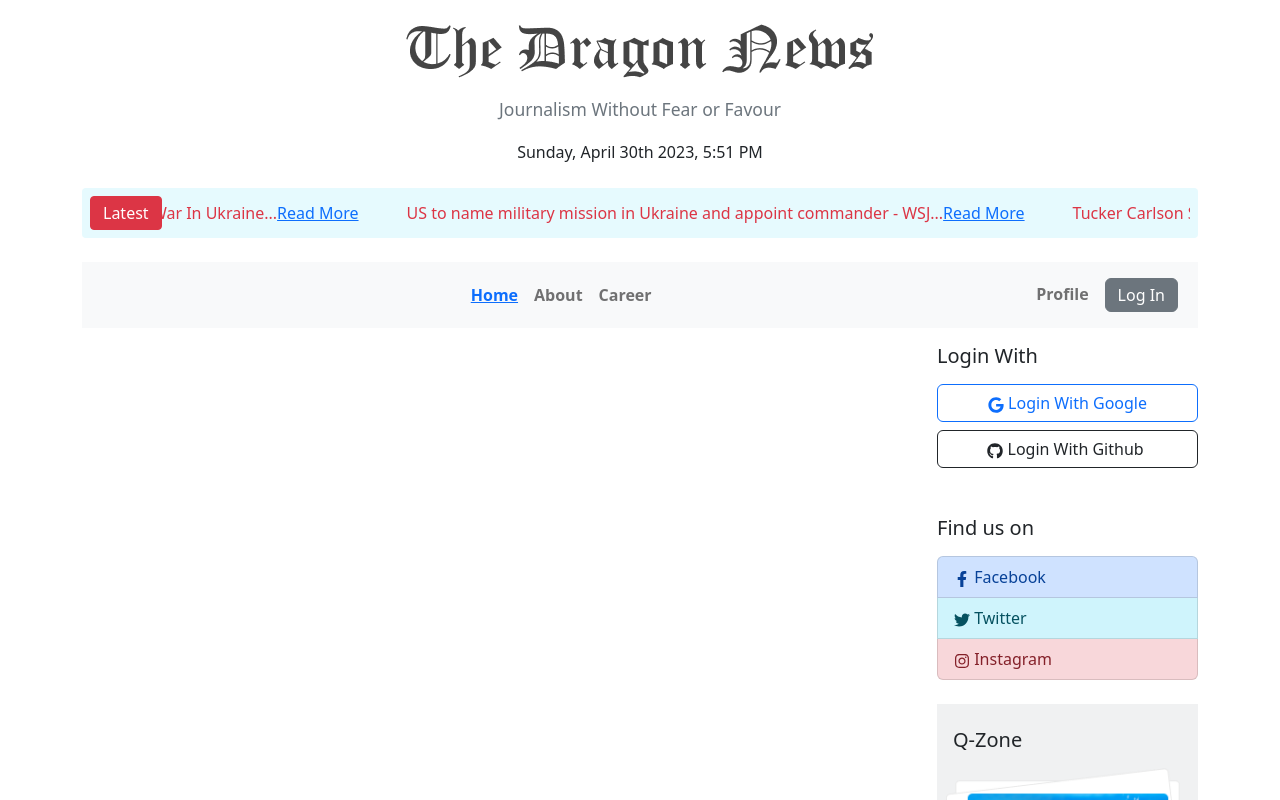
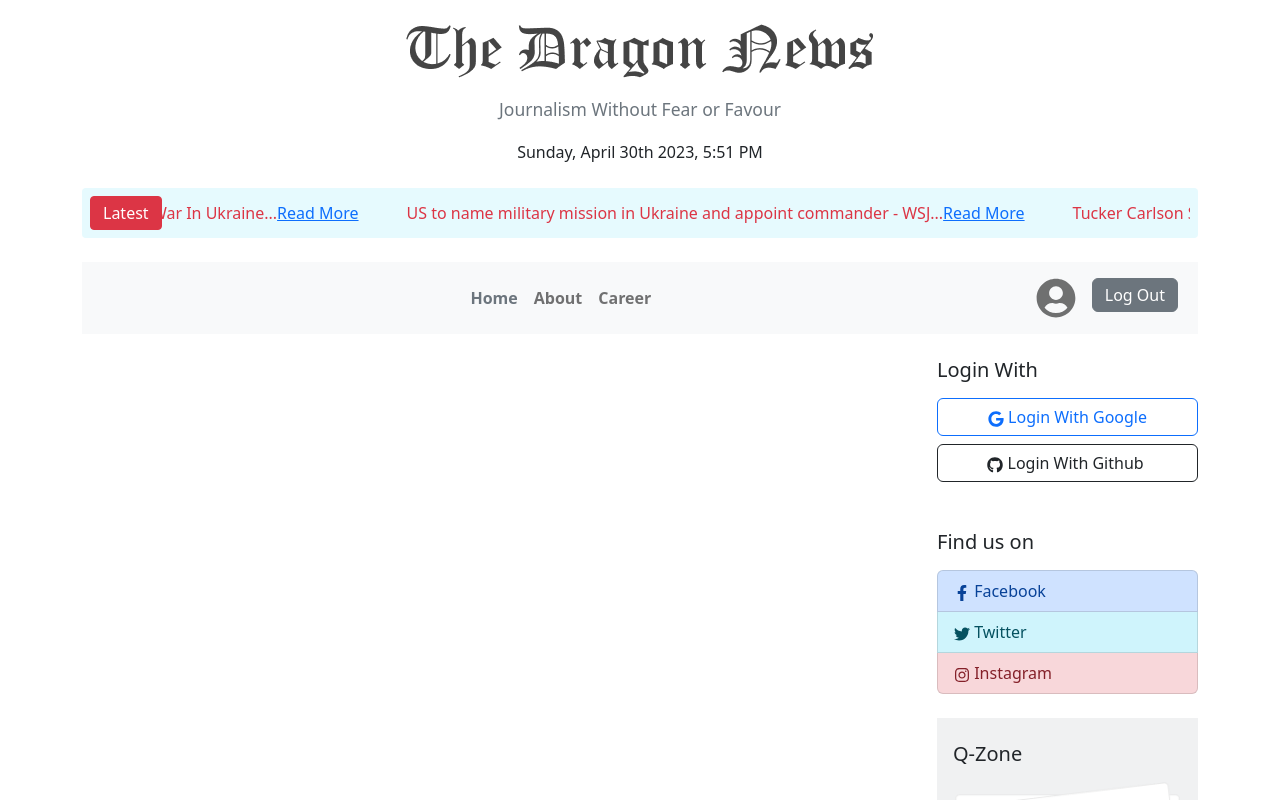
Before and after one commit to protap9ghosh/the-dragon-news-client, a React (Vite) app: page /news in a window 1280 px wide. Shown: the top 800 px of the page. Built offline with nearby package versions, Linux system fonts and the light colour scheme.

Commit message:
create user profile

```diff
--- a/src/pages/Shared/Header/Header.jsx
+++ b/src/pages/Shared/Header/Header.jsx
@@ -1,11 +1,15 @@
-import React from 'react';
+import React, { useContext } from 'react';
 import logo from '../../../assets/logo.png'
 import moment from 'moment';
 import { Button, Container, Nav, NavDropdown, Navbar } from 'react-bootstrap';
 import Marquee from "react-fast-marquee";
 import { Link } from 'react-router-dom';
+import { AuthContext } from '../../../providers/AuthProvider';
+import { FaUserCircle } from 'react-icons/fa';
 
 const Header = () => {
+    const { user } = useContext(AuthContext);
+
     return (
         <Container>
             <div className="text-center">
@@ -22,13 +26,13 @@ const Header = () => {
                 </Marquee>
             </div>
 
-            <Navbar className='my-3' collapseOnSelect expand="lg" bg="light" variant="light">
+            <Navbar className='mb-4' collapseOnSelect expand="lg" bg="light" variant="light">
                 <Container>
                     <Navbar.Toggle aria-controls="responsive-navbar-nav" />
                     <Navbar.Collapse id="responsive-navbar-nav">
                         <Nav className="mx-auto fw-semibold">
                             <Nav.Link href="#home">
-                                <Link to="/">Home</Link>
+                                <Link className='text-secondary text-decoration-none' to="/">Home</Link>
                             </Nav.Link>
 
                             <Nav.Link href="#about">About</Nav.Link>
@@ -36,9 +40,15 @@ const Header = () => {
                             <Nav.Link href="#career">Career</Nav.Link>
                         </Nav>
                         <Nav>
-                            <Nav.Link className='mt-1 fw-semibold' href="#profile">Profile</Nav.Link>
+                            {user && <Nav.Link className='fw-semibold' href="#profile">
+                                <FaUserCircle className='fs-1' />
+                            </Nav.Link>}
+
                             <Nav.Link eventKey={2} href="#memes">
-                                <Button className='py-1' variant="secondary">Log In</Button>
+                                {user ?
+                                    <Button className='py-1' variant="secondary">Log Out</Button> :
+                                    <Link to="/login"><Button className='py-1' variant="secondary">Log In</Button></Link>
+                                }
                             </Nav.Link>
                         </Nav>
                     </Navbar.Collapse>
--- a/src/providers/AuthProvider.jsx
+++ b/src/providers/AuthProvider.jsx
@@ -1,10 +1,15 @@
 import React, { createContext } from 'react';
 import { getAuth } from "firebase/auth";
+import app from '../firebase/firebase.config'
 
-export const AuthContext = createContext();
+export const AuthContext = createContext(null);
+const auth = getAuth(app);
 
 const AuthProvider = ({ children }) => {
-    const authInfo = {}
+    const user = {displayName: "Protap Ghosh"}
+    const authInfo = {
+        user
+    }
 
     return (
         <AuthContext.Provider value={authInfo}>
```
